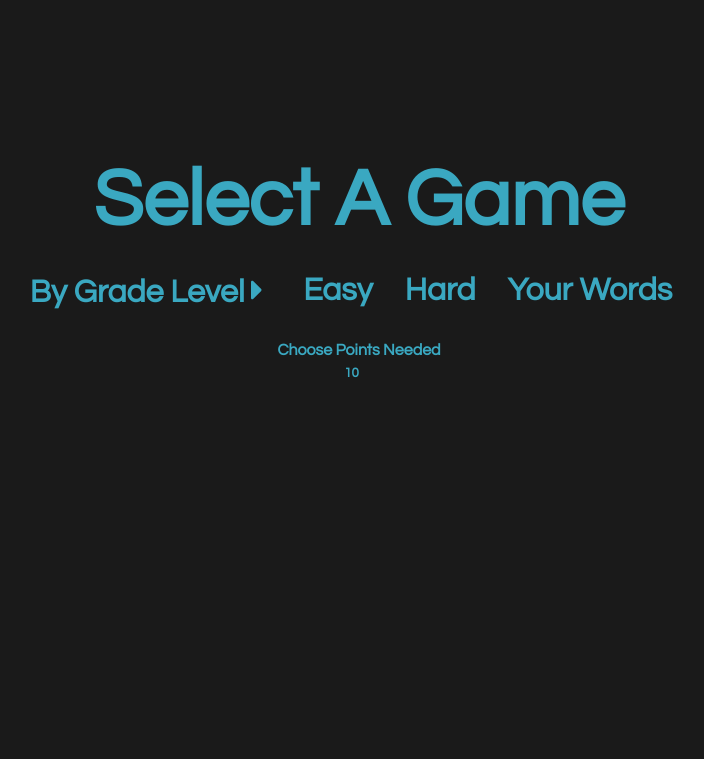
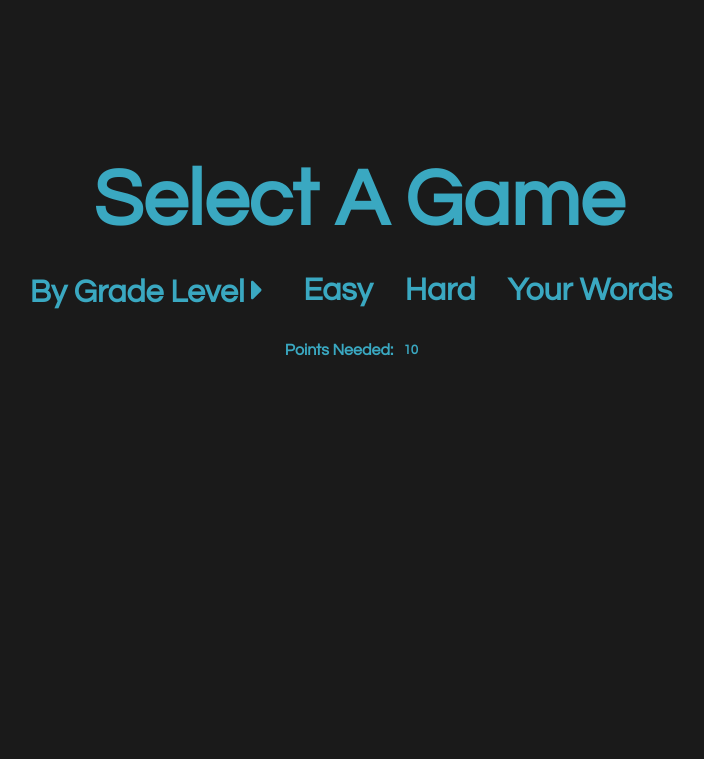
Before and after one commit to ChimentiMatt/Linguist_Assist, a Django app: page /learning/ in a window 1280 px wide. Shown: the part 49-808 px from the top of the page, without its empty margins (281-985 px from the left). Run offline with Django 3.2, Linux system fonts and the light colour scheme; a user stored in the database is signed in; data comes from the database, SQL or seed files in the repository; some libraries are stand-ins or nearby versions.

Commit message:
improved styling on points needed no pre game screen

```diff
--- a/spellingapp/static/spellingproject/css/learningPage.scss
+++ b/spellingapp/static/spellingproject/css/learningPage.scss
@@ -320,19 +320,23 @@
             padding-right: 1rem;
         }
     }
-
+    #pointsNeededContainer{
+        display: flex;
+        margin-top: 2rem;
+    }
     #pointsNTW{
         font-weight: bold;
-        margin-top: 2rem;
         color: $primary-color;
+        // border-bottom: 2px solid $primary-color;
     }
     #inputRounds{
-        margin-top: .5rem;
-        text-align: center;
+        // margin-top: .5rem;
+        text-align: end;
         border: none;
         background: none;
         font-weight: bold;
         color: $primary-color;
+        width: 2.5rem;
     }
     #inputRounds:hover{
         color: $complementary-color
--- a/spellingapp/static/spellingproject/css/styles.css
+++ b/spellingapp/static/spellingproject/css/styles.css
@@ -485,19 +485,25 @@
   padding-right: 1rem;
 }
 
+#preGameScreen #pointsNeededContainer {
+  display: -webkit-box;
+  display: -ms-flexbox;
+  display: flex;
+  margin-top: 2rem;
+}
+
 #preGameScreen #pointsNTW {
   font-weight: bold;
-  margin-top: 2rem;
   color: #3AA8C1;
 }
 
 #preGameScreen #inputRounds {
-  margin-top: .5rem;
-  text-align: center;
+  text-align: end;
   border: none;
   background: none;
   font-weight: bold;
   color: #3AA8C1;
+  width: 2.5rem;
 }
 
 #preGameScreen #inputRounds:hover {
--- a/spellingapp/templates/spellingapp/learning.html
+++ b/spellingapp/templates/spellingapp/learning.html
@@ -42,8 +42,10 @@
                 <p id="borderTopMissed"></p>
             </div>
         </div>
-        <p id="pointsNTW">Choose Points Needed</p>
-        <input id="inputRounds" type="number" value="10">
+        <div id="pointsNeededContainer">
+            <p id="pointsNTW">Points Needed:</p>
+            <input id="inputRounds" type="number" value="10">
+        </div>
         <p v-on:click="speechFunc" id="startBtn">play <span id="playIcon"><i class="fas fa-play"></i></span></p>
     </div>
 
```
Also changed, not shown: 1 other file.
